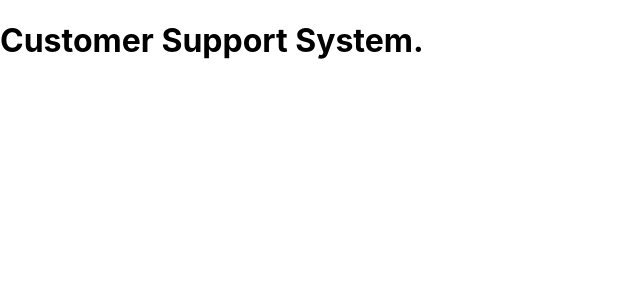
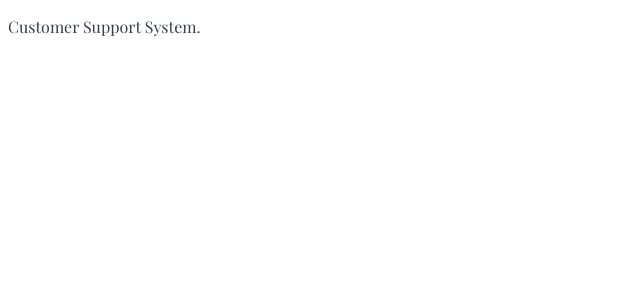
Before and after one commit to ankitjt/supportsys, a React (Create React App) app in the folder frontend/: page / in a window 1280 px wide. Shown: the top 300 px of the page, without its empty margins (0-640 px from the left). Built offline with nearby package versions, Linux system fonts and the light colour scheme.

Commit message:
default structure added

```diff
--- a/frontend/public/index.html
+++ b/frontend/public/index.html
@@ -9,6 +9,11 @@
         <link rel="apple-touch-icon" href="%PUBLIC_URL%/logo192.png" />
         <link rel="manifest" href="%PUBLIC_URL%/manifest.json" />
         <title>CSS - Customer Support System</title>
+        <link rel="preconnect" href="https://fonts.gstatic.com" />
+        <link
+            href="https://fonts.googleapis.com/css2?family=Playfair+Display:wght@400;500;600&family=Poppins:wght@400;500;600&display=swap"
+            rel="stylesheet"
+        />
     </head>
     <body>
         <noscript>You need to enable JavaScript to run this app.</noscript>
--- a/frontend/src/App.js
+++ b/frontend/src/App.js
@@ -3,7 +3,7 @@
 function App() {
     return (
         <div className='App'>
-            <h1>Customer Support System.</h1>
+            <p>Customer Support System.</p>
         </div>
     );
 }
--- a/frontend/src/index.css
+++ b/frontend/src/index.css
@@ -1,13 +1,5 @@
-body {
-  margin: 0;
-  font-family: -apple-system, BlinkMacSystemFont, 'Segoe UI', 'Roboto', 'Oxygen',
-    'Ubuntu', 'Cantarell', 'Fira Sans', 'Droid Sans', 'Helvetica Neue',
-    sans-serif;
-  -webkit-font-smoothing: antialiased;
-  -moz-osx-font-smoothing: grayscale;
+* {
+    /* font-family: "Poppins", sans-serif; */
+    font-family: "Playfair Display", serif;
+    color: #393e46;
 }
-
-code {
-  font-family: source-code-pro, Menlo, Monaco, Consolas, 'Courier New',
-    monospace;
-}
```
Also changed, not shown: frontend/defaults.txt (added).
